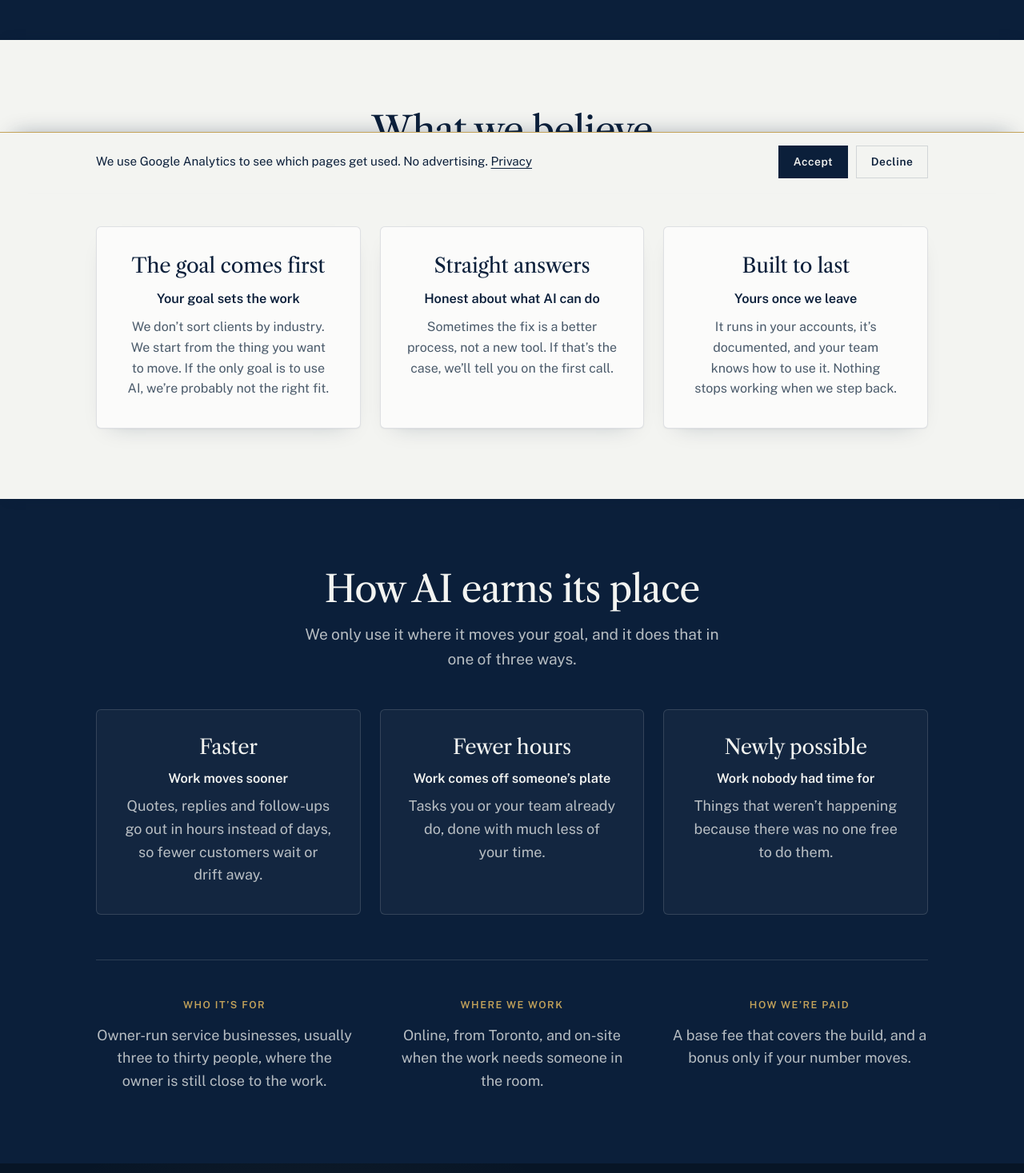
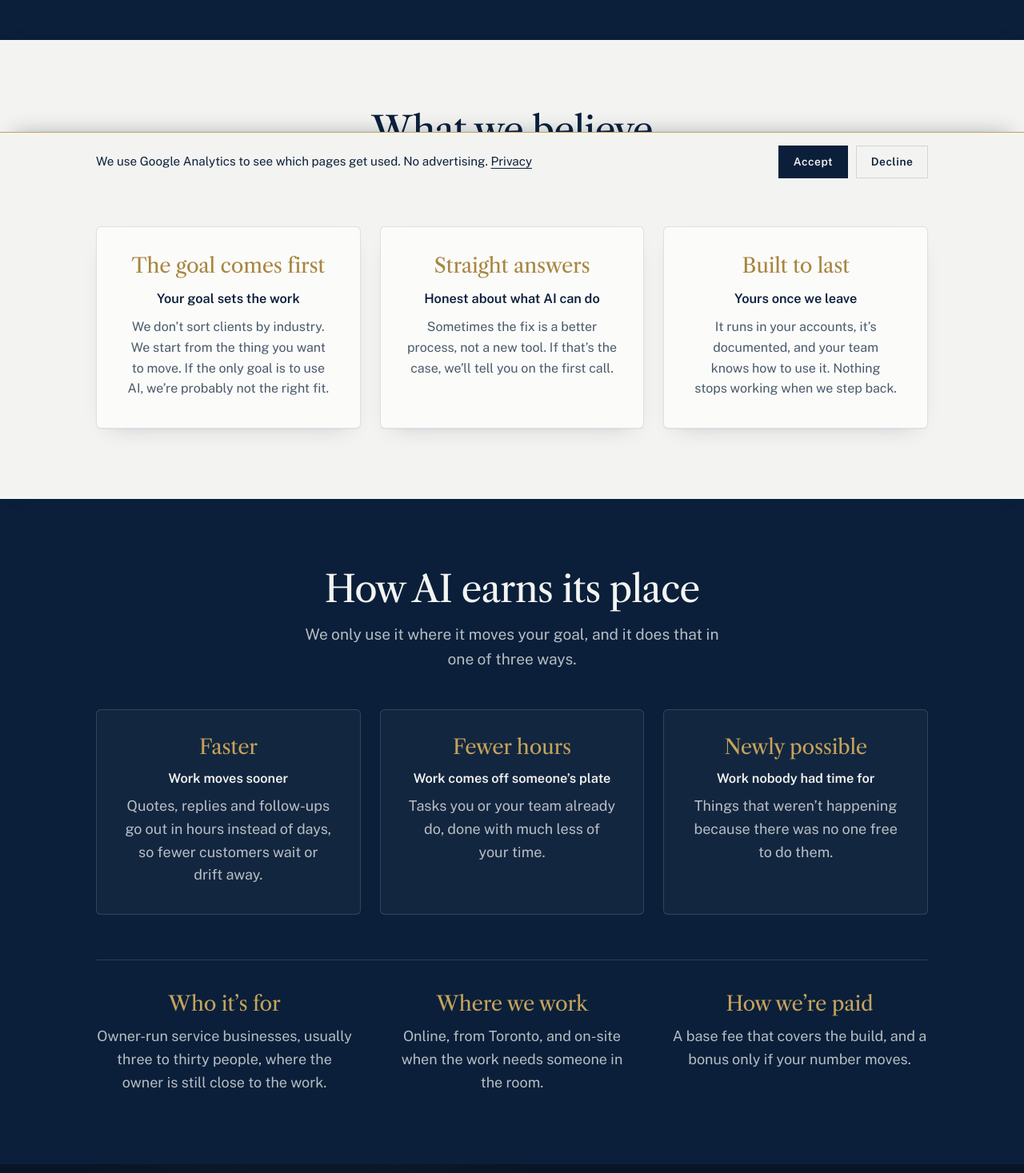
Before and after one commit to mweir1919/mpw-consulting, a Next.js app: page /about in a window 1280 px wide. Shown: the part 559-2026 px from the top of the page at 80% size. Built offline with nearby package versions, Linux system fonts and the light colour scheme; no server answers.

Commit message:
About: gold card titles, matching size for the fit row titles
Co-Authored-By: Claude Opus 5.5 (1M context) <noreply@anthropic.com>
Claude-Session: https://claude.ai/code/session_018RBAcxvLJZuWodPYBYhqWh

```diff
--- a/app/about/page.tsx
+++ b/app/about/page.tsx
@@ -107,10 +107,10 @@ export default function AboutPage() {
               </li>
             ))}
           </ul>
-          <div className="hm-fit">
+          <div className="hm-fit hm-fit-titled">
             {fit.map((f, i) => (
               <div key={f.name} data-reveal style={{ "--i": i } as React.CSSProperties}>
-                <h3 className="hm-eyebrow">{f.name}</h3>
+                <h3>{f.name}</h3>
                 <p>{f.line}</p>
               </div>
             ))}
--- a/app/home.css
+++ b/app/home.css
@@ -217,6 +217,9 @@
 .hm-cards .hm-card-lead { color: var(--navy) !important; }
 .hm-stages-plain .hm-card-lead { color: var(--hm-ink) !important; }
 .hm-stages-plain .hm-stage { align-content: stretch; }
+.hm-cards h3 { color: var(--gold-deep); }
+.hm-stages-plain .hm-stage-card h3, .hm-fit-titled h3 { color: var(--gold); }
+.hm-fit-titled h3 { font-family: var(--font-display); font-weight: 400; font-size: clamp(1.4rem, 1.2rem + 0.5vw, 1.7rem); letter-spacing: -0.01em; }
 .hm-stages-plain .hm-stage-card { gap: 0.6rem; }
 
 @media (max-width: 860px) {
```
